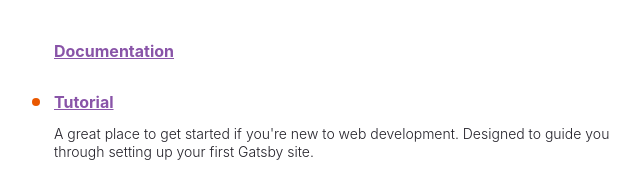
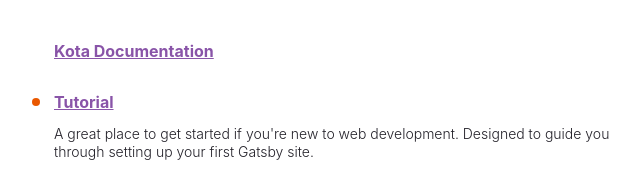
Before and after one commit to kouta1612/my-gatsby-site, a Gatsby site: page / in a window 1280 px wide. Shown: the part 315-502 px from the top of the page, 50-690 px from the left. Built offline with nearby package versions, Linux system fonts and the light colour scheme; Gatsby itself is replaced by a stand-in of ours.

Commit message:
fix documentation

```diff
--- a/src/pages/index.js
+++ b/src/pages/index.js
@@ -57,7 +57,7 @@
 }
 
 const docLink = {
-  text: "Documentation",
+  text: "Kota Documentation",
   url: "https://www.gatsbyjs.com/docs/",
   color: "#8954A8",
 }
```
